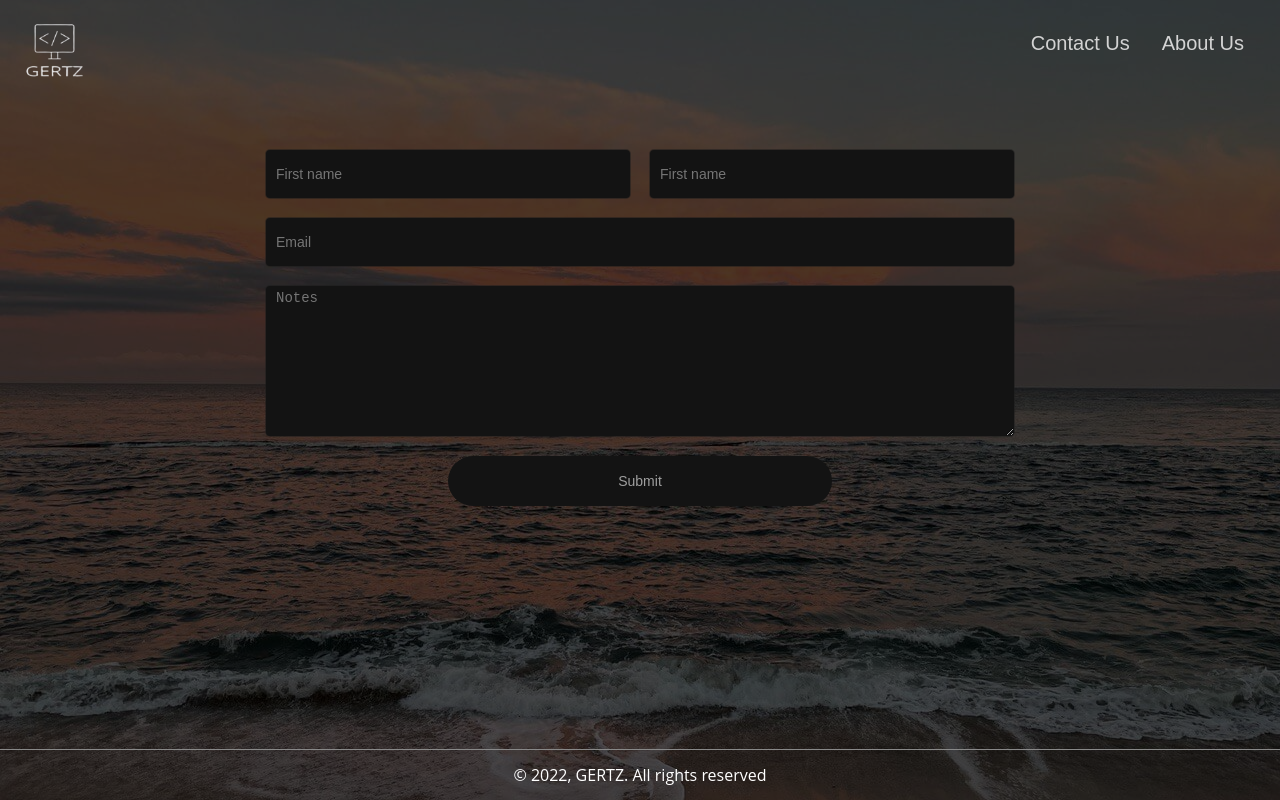
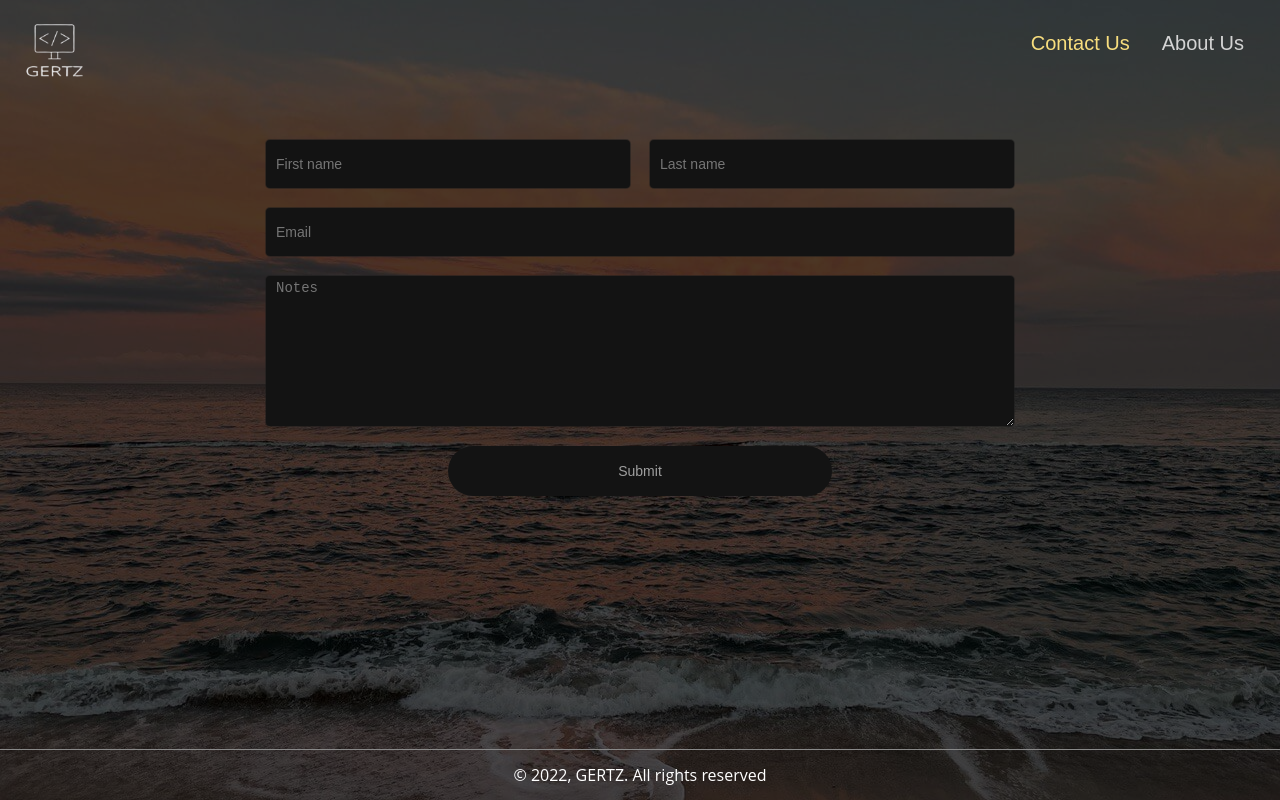
Before and after one commit to lazy-landing/gertz, a React (Create React App) app: page /contact in a window 1280 px wide. Built offline with nearby package versions, Linux system fonts and the light colour scheme.

Commit message:
added email notification

```diff
--- a/package.json
+++ b/package.json
@@ -10,6 +10,7 @@
     "@testing-library/jest-dom": "^5.16.2",
     "@testing-library/react": "^12.1.4",
     "@testing-library/user-event": "^13.5.0",
+    "emailjs-com": "^3.2.0",
     "react": "^17.0.2",
     "react-dom": "^17.0.2",
     "react-router-dom": "^6.2.2",
--- a/src/components/content/contact/index.js
+++ b/src/components/content/contact/index.js
@@ -1,29 +1,138 @@
+import { useState } from 'react';
+import emailjs from 'emailjs-com';
+import isValidEmail from './isValidEmail';
 import styles from './styles.module.scss';
 
+const serviceId = process.env.SERVICE_ID;
+const autoReplayTemplateId = process.env.AUTO_REPLAY_TEMPLATE_ID;
+const notifyTemplateId = process.env.NOTIFY_TEMPLATE_ID;
+const userId = process.env.USER_ID;
+
 const Contact = () => {
+	const [firstName, setFirstName] = useState('');
+	const [lastName, setLastName] = useState('');
+	const [email, setEmail] = useState('');
+	const [message, setMessage] = useState('');
+	const [emailSent, setEmailSent] = useState(false);
+	const [showNameWarning, setShowNameWarning] = useState(false);
+	const [showEmailWarning, setShowEmailWarning] = useState(false);
+	const [showEmailNotValidWarning, setShowEmailNotValidWarning] = useState(false);
+	const [showMessageWarning, setShowMessageWarning] = useState(false);
+
+	const onSubmit = (e) => {
+		e.preventDefault();
+		setEmailSent(false);
+		if (!firstName) {
+			setShowNameWarning(true);
+		}
+		if (!email) {
+			setShowEmailWarning(true);
+		} else if (!isValidEmail(email)) {
+			setShowEmailNotValidWarning(true);
+		}
+		if (!message) {
+			setShowMessageWarning(true);
+		}
+		if (firstName && email && isValidEmail(email) && message) {
+			const templateParams = {
+				name: firstName,
+				email,
+				message
+			};
+
+			emailjs.send(serviceId, autoReplayTemplateId, templateParams, userId)
+				.catch(console.log);
+			emailjs.send(serviceId, notifyTemplateId, templateParams, userId)
+				.catch(console.log);
+
+			setFirstName('');
+			setLastName('');
+			setEmail('');
+			setMessage('');
+			setEmailSent(true);
+			setShowNameWarning(false);
+			setShowEmailWarning(false);
+			setShowMessageWarning(false);
+			setShowEmailNotValidWarning(false);
+
+			const id = setTimeout(() => {
+				setEmailSent(false);
+				clearTimeout(id);
+			}, 10000);
+		}
+	};
+
+	const onFirstNameChange = (e) => {
+		setShowNameWarning(false);
+		setFirstName(e.target.value);
+	};
+
+	const onLastNameChange = (e) => {
+		setLastName(e.target.value);
+	};
+
+	const onEmailChange = (e) => {
+		setShowEmailWarning(false);
+		setShowEmailNotValidWarning(false);
+		setEmail(e.target.value);
+	};
+
+	const onMessageChange = (e) => {
+		setShowMessageWarning(false);
+		setMessage(e.target.value);
+	};
+
 	return (
 		<div className={styles.main}>
 			<form>
-				<div className={styles['not-required-area']}>
+				<div className={emailSent ? styles['sent-email'] : styles.hidden}>
+					Thank you for your message, we will be in touch!
+				</div>
+				<span className={showNameWarning ? styles.warning : styles.hidden}>
+						* First name is a required field
+				</span>
+				<div className={styles['user-data']}>
 					<input
 						className={`${styles.input} ${styles['input-margin']}`}
 						placeholder='First name'
+						value={firstName}
+						onChange={onFirstNameChange}
 					/>
 					<input
 						className={`${styles.input} ${styles['input-margin']}`}
-						placeholder='First name'
+						placeholder='Last name'
+						value={lastName}
+						onChange={onLastNameChange}
 					/>
 				</div>
-				<div className={styles['required-area']}>
+				<div className={styles['contact-data']}>
+					<span className={showEmailWarning ? styles.warning : styles.hidden}>
+						* Email is a required field
+					</span>
+					<span className={showEmailNotValidWarning ? styles.warning : styles.hidden}>
+						Email is not valid
+					</span>
 					<input
 						className={`${styles.input} ${styles['input-margin']}`}
-						placeholder='Email' type='email' required
+						placeholder='Email'
+						value={email}
+						onChange={onEmailChange}
 					/>
+					<span className={showMessageWarning ? styles.warning : styles.hidden}>
+						* Notes is a required field
+					</span>
 					<textarea
 						className={`${styles.input} ${styles['input-margin']}`}
 						placeholder='Notes'
+						value={message}
+						onChange={onMessageChange}
 					/>
-					<button className={styles['input-margin']}>Submit</button>
+					<button
+						className={styles['input-margin']}
+						onClick={onSubmit}
+					>
+						Submit
+					</button>
 				</div>
 			</form>
 		</div>
--- /dev/null
+++ b/src/components/content/contact/isValidEmail.js
@@ -0,0 +1,4 @@
+export default function isValidEmail(email) {
+	const regex = /^(([^<>()[\]\\.,;:\s@"]+(\.[^<>()[\]\\.,;:\s@"]+)*)|(".+"))@((\[[0-9]{1,3}\.[0-9]{1,3}\.[0-9]{1,3}\.[0-9]{1,3}])|(([a-zA-Z\-0-9]+\.)+[a-zA-Z]{2,}))$/;
+	return regex.test(String(email).toLowerCase());
+}
--- a/src/components/content/contact/styles.module.scss
+++ b/src/components/content/contact/styles.module.scss
@@ -1,5 +1,9 @@
 .main {
   padding-top: 50px;
+}
+
+.hidden {
+  display: none;
 }
 
 @media only screen and (max-width: 850px) {
@@ -12,6 +16,18 @@
   .input-margin {
     margin: 3px;
   }
+
+  .sent-email {
+    color: seagreen;
+    margin: 10px;
+    font-size: 11px;
+  }
+
+  .warning {
+    color: red;
+    margin: 0 0 0 10px;
+    font-size: 11px;
+  }
 }
 
 @media only screen and (min-width: 850px) {
@@ -22,11 +38,23 @@
   }
 
   .input-margin {
+    margin: 0 10px 20px 10px;
+  }
+
+  .sent-email {
+    color: seagreen;
     margin: 10px;
+    font-size: 14px;
+  }
+
+  .warning {
+    color: red;
+    margin: 0 0 0 10px;
+    font-size: 14px;
   }
 }
 
-.not-required-area {
+.user-data {
   display: flex;
 
   input {
@@ -35,7 +63,7 @@
   }
 }
 
-.required-area {
+.contact-data {
   display: flex;
   flex-direction: column;
 
@@ -79,3 +107,8 @@
   font-size: 14px;
   border: none;
 }
+
+.input:-webkit-autofill {
+  -webkit-box-shadow: 0 0 0 100px #131313 inset;
+  -webkit-text-fill-color: white;
+}
--- a/src/components/header/index.js
+++ b/src/components/header/index.js
@@ -1,6 +1,10 @@
-import { useNavigate  } from 'react-router-dom';
+import { useNavigate } from 'react-router-dom';
 import styles from './styles.module.scss';
 import logo from './logo.png';
+
+const getActiveButtonStyle = (path) => {
+	return path === window.location.pathname ? styles.active : '';
+};
 
 const Header = () => {
 	const navigate = useNavigate();
@@ -18,13 +22,13 @@ const Header = () => {
 			</div>
 			<div className={styles.buttons}>
 				<button
-					className={styles.button}
+					className={`${styles.button} ${getActiveButtonStyle('/contact')}`}
 					onClick={() => navigate('/contact')}
 				>
 					Contact Us
 				</button>
 				<button
-					className={styles.button}
+					className={`${styles.button} ${getActiveButtonStyle('/about')}`}
 					onClick={() => navigate('/about')}
 				>
 					About Us
--- a/src/components/header/styles.module.scss
+++ b/src/components/header/styles.module.scss
@@ -36,6 +36,10 @@
     display: flex;
     margin: 20px;
   }
+
+  .button:hover {
+    color: white;
+  }
 }
 
 .button {
@@ -45,8 +49,8 @@
   color: lightgrey;
   margin: 10px;
   font-size: 20px;
+}
 
-  &:hover {
-    color: white;
-  }
+.active {
+  color: #F8DE7E;
 }
```
Also changed, not shown: .eslintrc.json, 1 other file (tests, documents, lock files or other folders).
